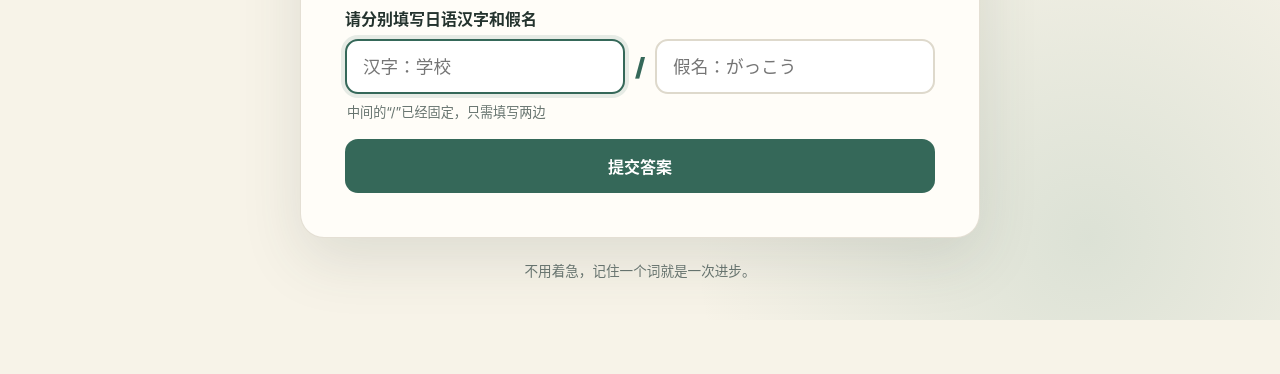
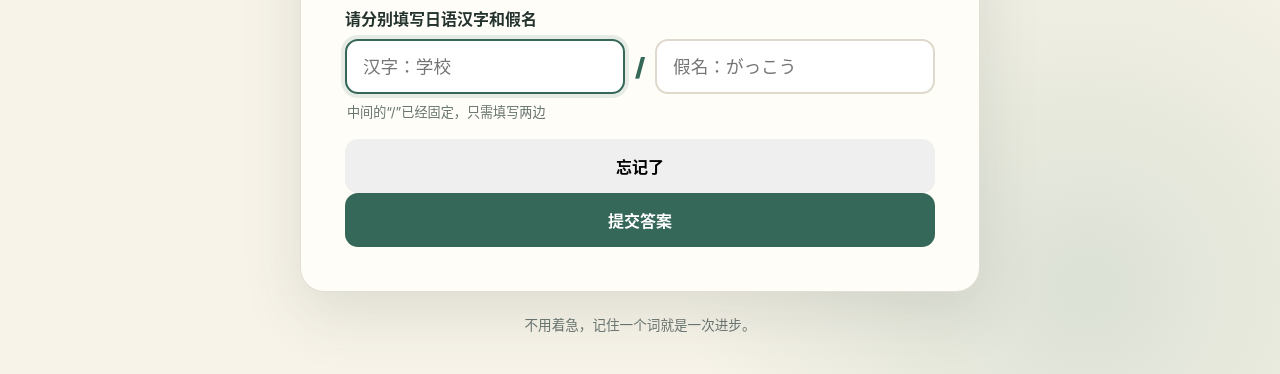
Before and after one commit to akalilm0605-bit/japanese, a website with bundled scripts: page index.html in a window 1280 px wide. Shown: the part 500-874 px from the top of the page. Before the commit the page ends 820 px from the top, so only its background shows below. Built offline with nearby package versions, Linux system fonts and the light colour scheme.

Commit message:
更新 index.html

```diff
--- a/index.html
+++ b/index.html
@@ -55,7 +55,10 @@
             />
           </div>
           <p id="input-hint" class="input-hint">中间的“/”已经固定，只需填写两边</p>
-          <button id="submit-button" class="primary-button" type="submit">提交答案</button>
+          <div class="answer-actions">
+            <button id="forget-button" class="forget-button" type="button">忘记了</button>
+            <button id="submit-button" class="primary-button" type="submit">提交答案</button>
+          </div>
         </form>
 
         <div id="result" class="result" aria-live="polite" hidden></div>
```
